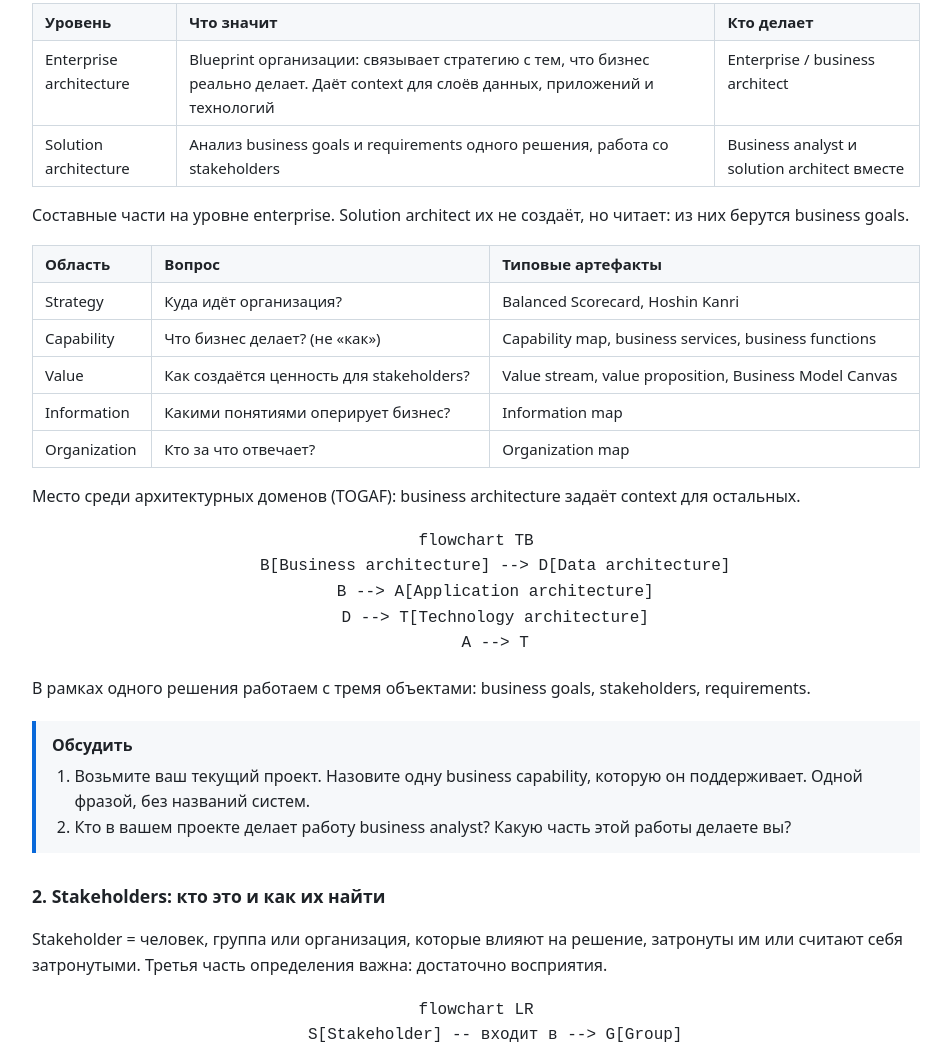
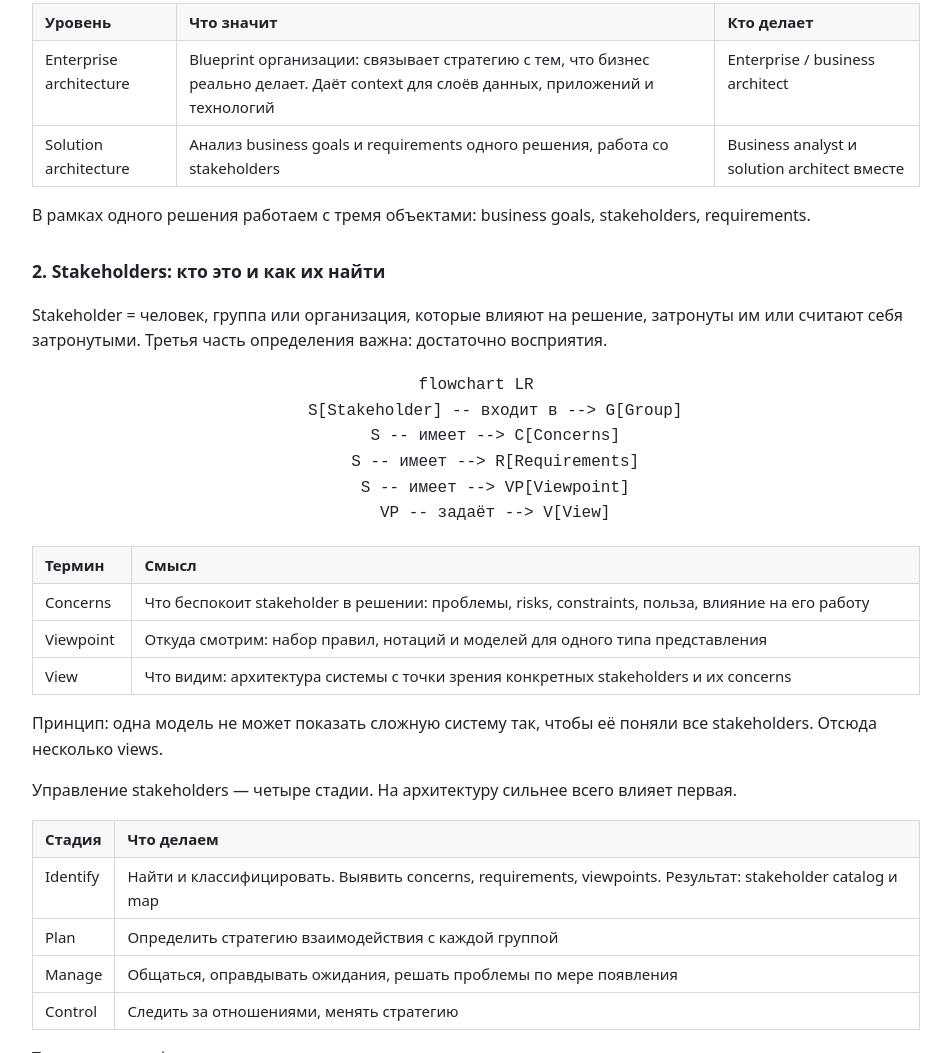
Before and after one commit to natmasslove/sas-materials, a plain HTML site: page html/module-02a.html in a window 1280 px wide. Shown: the part 562-1615 px from the top of the page, without its empty margins (164-1115 px from the left). Drawn offline with Linux system fonts and the light colour scheme.

Commit message:
Module 2A: shorten Business Architecture section
Remove the enterprise areas table, the TOGAF domains diagram and the
question block. AGENTS.md: question block is optional per idea.

Co-Authored-By: Claude Fable 5.2 <noreply@anthropic.com>

```diff
--- a/html/module-02a.html
+++ b/html/module-02a.html
@@ -37,58 +37,7 @@
 </tr>
 </tbody>
 </table></div>
-<p>Составные части на уровне enterprise. Solution architect их не создаёт, но читает: из них берутся business goals.</p>
-<div class="table"><table>
-<thead>
-<tr>
-<th>Область</th>
-<th>Вопрос</th>
-<th>Типовые артефакты</th>
-</tr>
-</thead>
-<tbody>
-<tr>
-<td>Strategy</td>
-<td>Куда идёт организация?</td>
-<td>Balanced Scorecard, Hoshin Kanri</td>
-</tr>
-<tr>
-<td>Capability</td>
-<td>Что бизнес делает? (не «как»)</td>
-<td>Capability map, business services, business functions</td>
-</tr>
-<tr>
-<td>Value</td>
-<td>Как создаётся ценность для stakeholders?</td>
-<td>Value stream, value proposition, Business Model Canvas</td>
-</tr>
-<tr>
-<td>Information</td>
-<td>Какими понятиями оперирует бизнес?</td>
-<td>Information map</td>
-</tr>
-<tr>
-<td>Organization</td>
-<td>Кто за что отвечает?</td>
-<td>Organization map</td>
-</tr>
-</tbody>
-</table></div>
-<p>Место среди архитектурных доменов (TOGAF): business architecture задаёт context для остальных.</p>
-<pre class="mermaid">flowchart TB
-    B[Business architecture] --&gt; D[Data architecture]
-    B --&gt; A[Application architecture]
-    D --&gt; T[Technology architecture]
-    A --&gt; T
-</pre>
 <p>В рамках одного решения работаем с тремя объектами: business goals, stakeholders, requirements.</p>
-<div class="discuss">
-<p><strong>Обсудить</strong></p>
-<ol>
-<li>Возьмите ваш текущий проект. Назовите одну business capability, которую он поддерживает. Одной фразой, без названий систем.</li>
-<li>Кто в вашем проекте делает работу business analyst? Какую часть этой работы делаете вы?</li>
-</ol>
-</div>
 <h3>2. Stakeholders: кто это и как их найти</h3>
 <p>Stakeholder = человек, группа или организация, которые влияют на решение, затронуты им или считают себя затронутыми. Третья часть определения важна: достаточно восприятия.</p>
 <pre class="mermaid">flowchart LR
```
Also changed, not shown: 1 other file.
